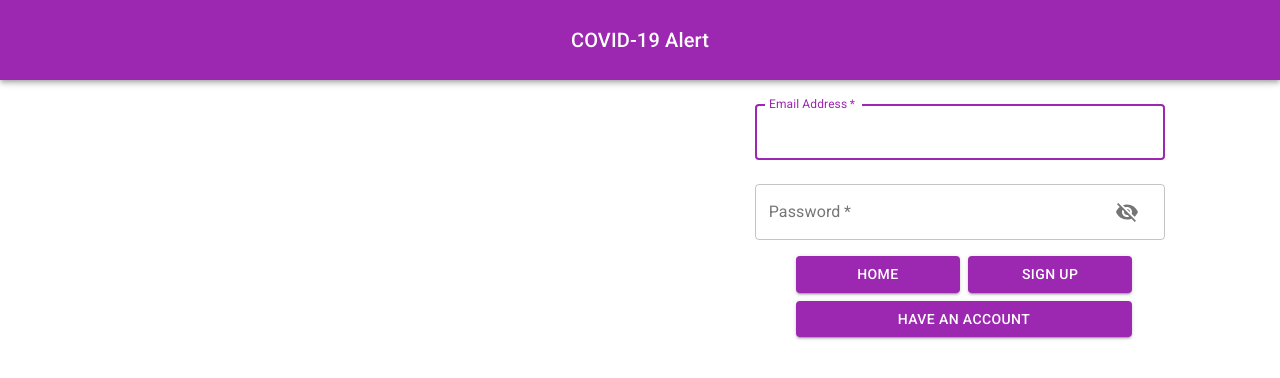
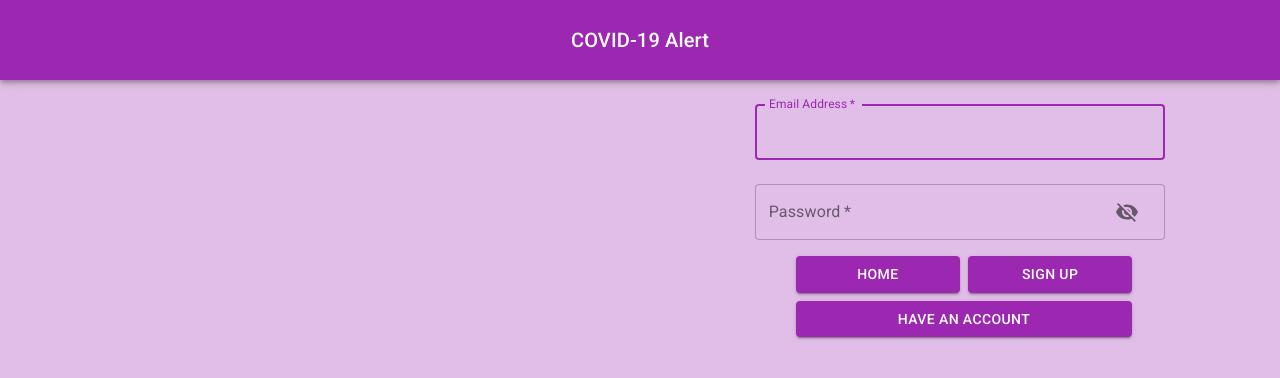
Before and after one commit to mehrdadjg/covid-front, a React (Create React App) app: page /business in a window 1280 px wide. Shown: the top 378 px of the page. Built offline with nearby package versions, Linux system fonts and the light colour scheme.

Commit message:
fixed some issues with big retina screens

```diff
--- a/src/App.js
+++ b/src/App.js
@@ -54,10 +54,16 @@ export default function App() {
 
 const useStyles = makeStyles((theme) => ({
   root: {
+    display: "flex",
+    flexDirection: "column",
+    alignItems: "center",
     flexGrow: 1,
     width: "100%",
+    background: theme.palette.primaryBackdrop.main,
+    minHeight: "100vh",
   },
   contents: {
     width: "100%",
+    maxWidth: "1500px",
   },
 }));
--- a/src/components/BusinessOverview.js
+++ b/src/components/BusinessOverview.js
@@ -13,7 +13,7 @@ export default function BusinessOverview() {
   const classes = useStyles();
   return (
     <div className={classes.root}>
-      <div>
+      <div style={{ flexGrow: 1 }}>
         <QRCode />
       </div>
       {!emailIsVerified && <EmailVerifier />}
--- a/src/components/Customize.js
+++ b/src/components/Customize.js
@@ -475,29 +475,13 @@ export default function Customize() {
   return (
     <div className={classes.root}>
       <div className={classes.controlContainer}>
-        <Typography
-          variant="body1"
-          style={
-            isSmallScreen
-              ? { width: "auto" }
-              : {
-                  width: "calc(100% - 318.75px)",
-                }
-          }
-        >
+        <Typography variant="body1">
           You can change the following setting. We will store them as you are
           editing.
         </Typography>
         <Grid
           container
           className={classes.formContainer}
-          style={
-            isSmallScreen
-              ? { width: "auto" }
-              : {
-                  width: "calc(100% - 318.75px)",
-                }
-          }
           direction="row"
           spacing={2}
           alignItems="center"
@@ -1037,7 +1021,7 @@ export default function Customize() {
       {!isSmallScreen && (
         <div
           className={classes.pdfContainer}
-          style={{ position: "fixed", right: 0, top: "10vh" }}
+          style={{ position: "sticky", top: "10vh" }}
         >
           {pdfPage}
         </div>
--- a/src/components/Dashboard.js
+++ b/src/components/Dashboard.js
@@ -102,7 +102,6 @@ function TabPanel(props) {
       role="tabpanel"
       className={classes.panel}
       hidden={currentTab !== index}
-      style={isSmallScreen ? {} : { marginLeft: "20vw" }}
       {...other}
     >
       {persist ? children : currentTab === index && children}
@@ -118,10 +117,9 @@ const useStyles = makeStyles((theme) => ({
   },
   tabs: {
     height: "90vh",
-    minWidth: "20vw",
+    minWidth: "200px",
     borderRight: `1px solid ${theme.palette.divider}`,
-    position: "fixed",
-    left: 0,
+    position: "sticky",
     top: "10vh",
   },
   formControl: {
@@ -132,6 +130,7 @@ const useStyles = makeStyles((theme) => ({
   },
   panel: {
     position: "relative",
+    maxWidth: "1300px",
     width: "100%",
   },
 }));
--- a/src/components/EmailVerifier.js
+++ b/src/components/EmailVerifier.js
@@ -211,11 +211,12 @@ export default function EmailVerifier() {
 
 const useClasses = makeStyles((theme) => ({
   root: {
-    position: "absolute",
+    position: "sticky",
     margin: theme.spacing(2),
     width: "30vw",
-    minWidth: 350,
-    right: 0,
+    height: "100%",
+    maxWidth: 400,
+    top: "calc(10vh + 16px)",
     borderRadius: 15,
   },
   progressContainer: {
--- a/src/components/PDFPage.js
+++ b/src/components/PDFPage.js
@@ -37,12 +37,14 @@ export default function Customize(props) {
       (event.clientX -
         event.currentTarget.offsetLeft -
         event.currentTarget.offsetParent.offsetLeft -
+        event.currentTarget.offsetParent.offsetParent.offsetLeft -
         width / 2) /
       offset;
     const y =
       (event.clientY -
         event.currentTarget.offsetTop -
         event.currentTarget.offsetParent.offsetTop -
+        event.currentTarget.offsetParent.offsetParent.offsetTop -
         height / 2) /
       offset;
 
--- a/src/index.js
+++ b/src/index.js
@@ -17,6 +17,9 @@ const theme = createMuiTheme({
   palette: {
     primary: {
       main: purple[500],
+    },
+    primaryBackdrop: {
+      main: purple[100],
     },
     secondary: {
       main: red[900],
```
